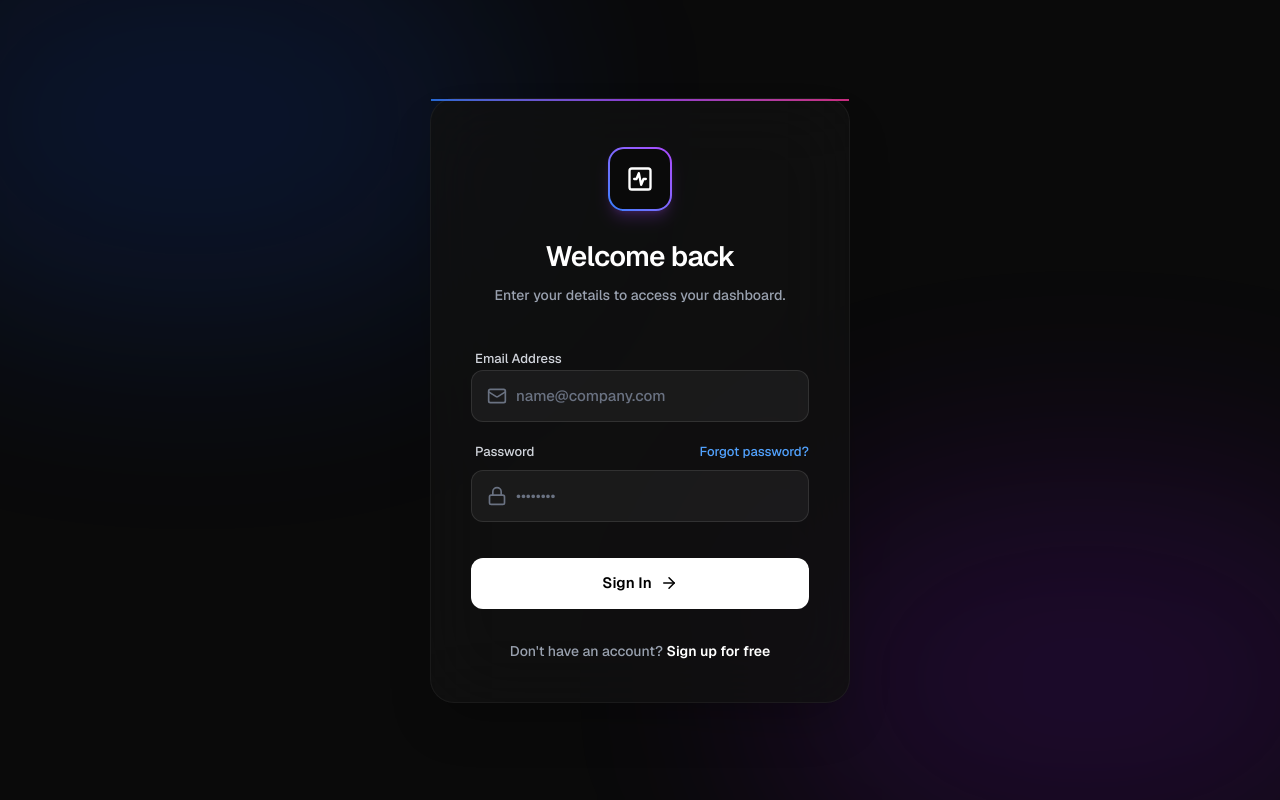
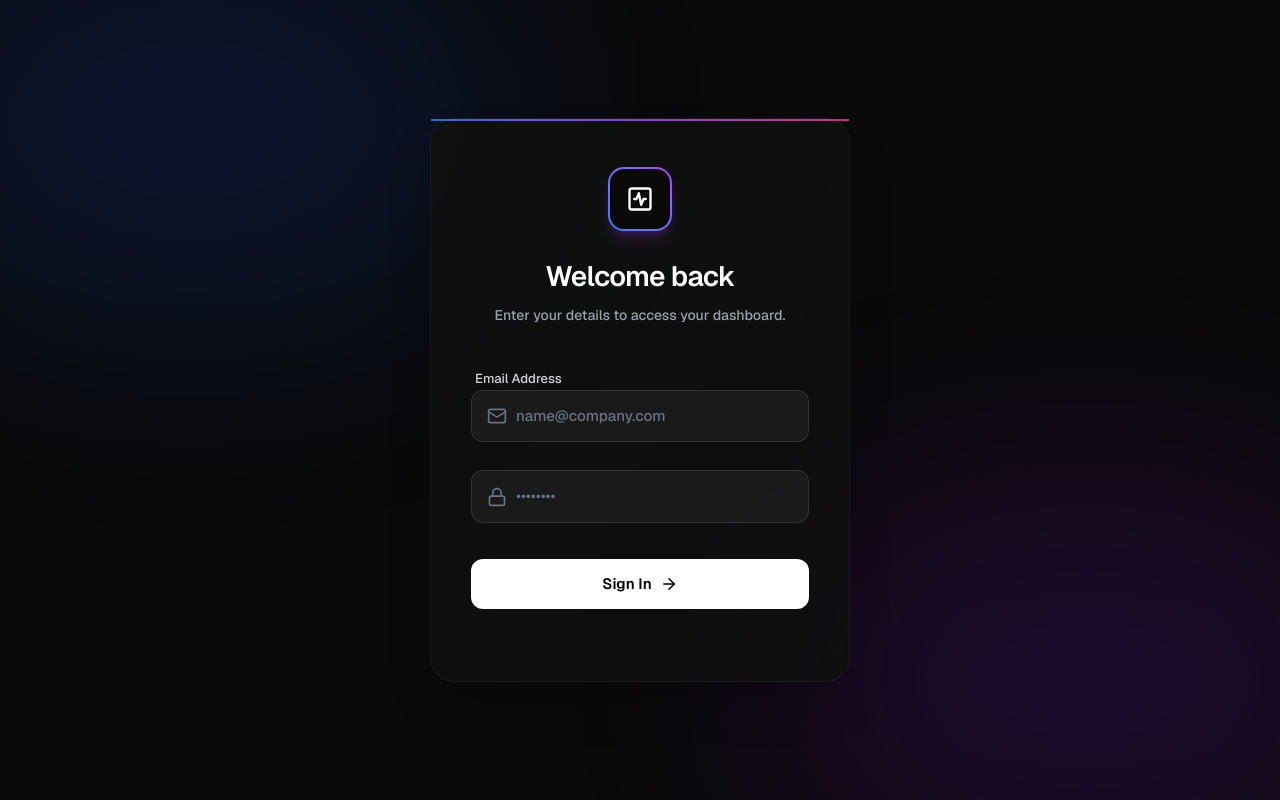
Before and after one commit to syedaligwinnett/chat-ai-ui, a Next.js app: page /login in a window 1280 px wide. Built offline with nearby package versions, Linux system fonts and the light colour scheme.

Commit message:
Minor change in login screen

```diff
--- a/app/login/page.tsx
+++ b/app/login/page.tsx
@@ -74,8 +74,8 @@ export default function LoginPage() {
 
                     <div className="space-y-2 group">
                         <div className="flex items-center justify-between ml-1">
-                            <label className="text-[13px] font-medium text-gray-300">Password</label>
-                            <a href="#" className="text-[13px] font-medium text-blue-400 hover:text-blue-300 transition-colors">Forgot password?</a>
+                            {/* <label className="text-[13px] font-medium text-gray-300">Password</label>
+                            <a href="#" className="text-[13px] font-medium text-blue-400 hover:text-blue-300 transition-colors">Forgot password?</a> */}
                         </div>
                         <div className="relative flex items-center">
                             <Lock className="absolute left-4 w-5 h-5 text-gray-500 group-focus-within:text-blue-400 transition-colors" />
@@ -109,12 +109,12 @@ export default function LoginPage() {
                 </form>
 
                 <div className="mt-8 text-center">
-                    <p className="text-[14px] text-gray-400 font-medium">
+                    {/* <p className="text-[14px] text-gray-400 font-medium">
                         Don't have an account?{" "}
                         <a href="#" className="font-semibold text-white hover:text-blue-400 transition-colors">
                             Sign up for free
                         </a>
-                    </p>
+                    </p> */}
                 </div>
             </div>
         </div>
```
